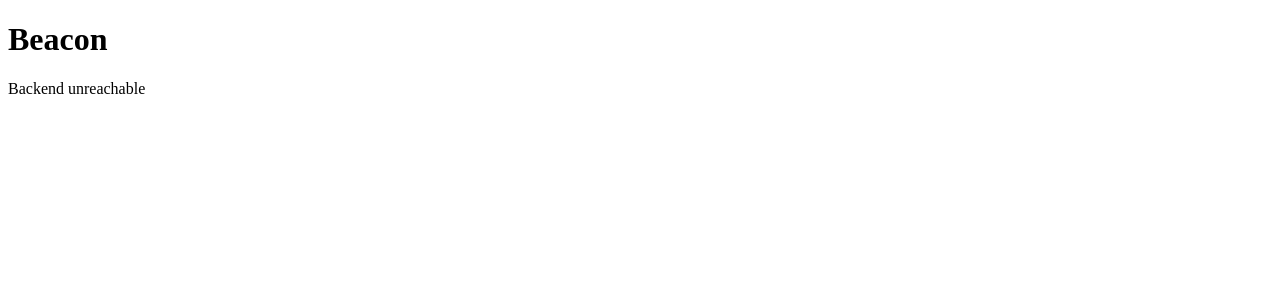
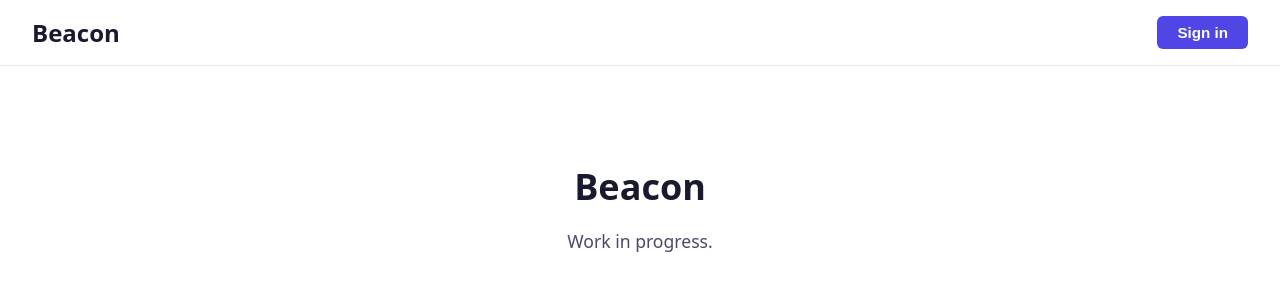
Before and after one commit to BeaconOSS/Beacon, a Nuxt app in the folder frontend/: page / in a window 1280 px wide. Shown: the top 300 px of the page. Built offline with nearby package versions, Linux system fonts and the light colour scheme; no server answers.

Commit message:
feat: init basic homepage

```diff
--- a/frontend/app/app.vue
+++ b/frontend/app/app.vue
@@ -1,16 +1,8 @@
-<script setup lang="ts">
-const config = useRuntimeConfig()
-const { data, error } = await useFetch<{ status: string }>(
-  `${config.public.apiBase}/health`
-)
-</script>
-
 <template>
   <div>
     <NuxtRouteAnnouncer />
-    <h1>Beacon</h1>
-    <p v-if="data">Backend status: {{ data.status }}</p>
-    <p v-else-if="error">Backend unreachable</p>
-    <p v-else>Checking backend…</p>
+    <NuxtLayout>
+      <NuxtPage/>
+    </NuxtLayout>
   </div>
 </template>
--- /dev/null
+++ b/frontend/app/assets/css/components/header.css
@@ -0,0 +1,27 @@
+.header {
+  display: flex;
+  align-items: center;
+  justify-content: space-between;
+  padding: var(--space-md) var(--space-lg);
+  border-bottom: 1px solid var(--color-border);
+}
+
+.header .logo {
+  font-size: 1.5rem;
+  font-weight: 700;
+}
+
+.header .sign-in {
+  padding: var(--space-sm) 1.25rem;
+  font-size: 0.95rem;
+  font-weight: 600;
+  color: var(--color-on-primary);
+  background: var(--color-primary);
+  border: none;
+  border-radius: var(--radius-md);
+  cursor: pointer;
+}
+
+.header .sign-in:hover {
+  background: var(--color-primary-hover);
+}
--- /dev/null
+++ b/frontend/app/assets/css/components/hero.css
@@ -0,0 +1,16 @@
+.hero {
+  max-width: 640px;
+  margin: 6rem auto;
+  padding: 0 var(--space-lg);
+  text-align: center;
+}
+
+.hero h1 {
+  font-size: 2.25rem;
+  margin-bottom: var(--space-md);
+}
+
+.hero p {
+  font-size: 1.1rem;
+  color: var(--color-text-muted);
+}
--- /dev/null
+++ b/frontend/app/assets/css/main.css
@@ -0,0 +1,34 @@
+@import './components/header.css';
+@import './components/hero.css';
+
+:root {
+  /* Colors */
+  --color-bg: #ffffff;
+  --color-text: #1a1a2e;
+  --color-text-muted: #4a4a68;
+  --color-border: #e5e5ef;
+  --color-primary: #4f46e5;
+  --color-primary-hover: #4338ca;
+  --color-on-primary: #ffffff;
+
+  /* Spacing */
+  --space-sm: 0.5rem;
+  --space-md: 1rem;
+  --space-lg: 2rem;
+  --radius-md: 6px;
+
+  /* Typography */
+  --font-base: system-ui, sans-serif;
+}
+
+* {
+  box-sizing: border-box;
+}
+
+html,
+body {
+  margin: 0;
+  font-family: var(--font-base);
+  color: var(--color-text);
+  background: var(--color-bg);
+}
--- /dev/null
+++ b/frontend/app/components/AppHeader.vue
@@ -0,0 +1,6 @@
+<template>
+  <header class="header">
+    <span class="logo">Beacon</span>
+    <button class="sign-in" type="button">Sign in</button>
+  </header>
+</template>
--- /dev/null
+++ b/frontend/app/components/HeroSection.vue
@@ -0,0 +1,6 @@
+<template>
+  <section class="hero">
+    <h1>Beacon</h1>
+    <p>Work in progress.</p>
+  </section>
+</template>
--- /dev/null
+++ b/frontend/app/layouts/default.vue
@@ -0,0 +1,8 @@
+<template>
+  <div>
+    <AppHeader/>
+    <main>
+      <slot/>
+    </main>
+  </div>
+</template>
--- /dev/null
+++ b/frontend/app/pages/index.vue
@@ -0,0 +1,3 @@
+<template>
+  <HeroSection/>
+</template>
--- a/frontend/nuxt.config.ts
+++ b/frontend/nuxt.config.ts
@@ -3,6 +3,7 @@ export default defineNuxtConfig({
   compatibilityDate: '2025-07-15',
   devtools: { enabled: true },
   devServer: { port: 3001 },
+  css: ['~/assets/css/main.css'],
   runtimeConfig: {
     public: {
       apiBase: 'http://localhost:3000'
```
